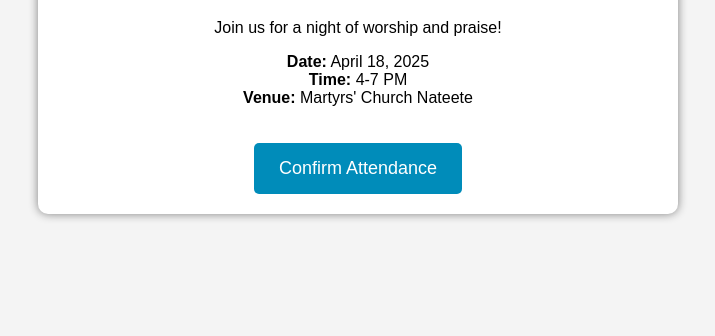
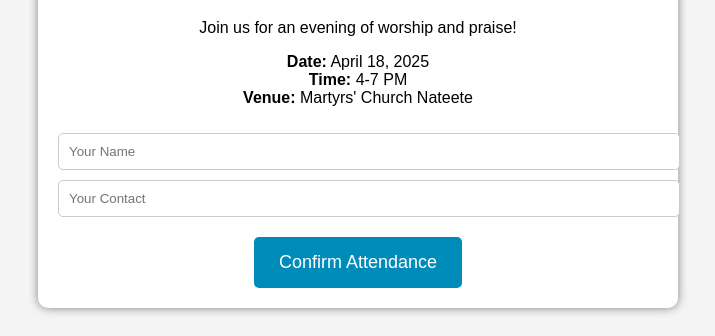
Before and after one commit to soundsofhopechoir/Test3, a plain HTML site: page index.html in a window 1280 px wide. Shown: the part 563-899 px from the top of the page, without its empty margins (282-997 px from the left). Before the commit the page ends 805 px from the top, so only its background shows below. Drawn offline with Linux system fonts and the light colour scheme.

Commit message:
Update index.html

```diff
--- a/index.html
+++ b/index.html
@@ -41,15 +41,28 @@
         .rsvp-btn:hover {
             background-color: #005f73;
         }
+        .form-input {
+            width: 100%;
+            padding: 10px;
+            margin-top: 10px;
+            border: 1px solid #ccc;
+            border-radius: 5px;
+        }
     </style>
 </head>
 <body>
     <div class="container">
         <img src="Hymn Experience.png" alt="Hymn Experience Event">
         <h1>You're Invited to Hymn Experience</h1>
-        <p>Join us for a night of worship and praise!</p>
+        <p>Join us for an evening of worship and praise!</p>
         <p><strong>Date:</strong> April 18, 2025 <br> <strong>Time:</strong> 4-7 PM <br> <strong>Venue:</strong> Martyrs' Church Nateete</p>
-        <a href="thankyou.html" class="rsvp-btn">Confirm Attendance</a>
+
+        <!-- RSVP Form -->
+        <form action="send_rsvp.php" method="POST">
+            <input type="text" name="name" class="form-input" placeholder="Your Name" required>
+            <input type="text" name="contact" class="form-input" placeholder="Your Contact" required>
+            <button type="submit" class="rsvp-btn">Confirm Attendance</button>
+        </form>
     </div>
 </body>
 </html>
```
